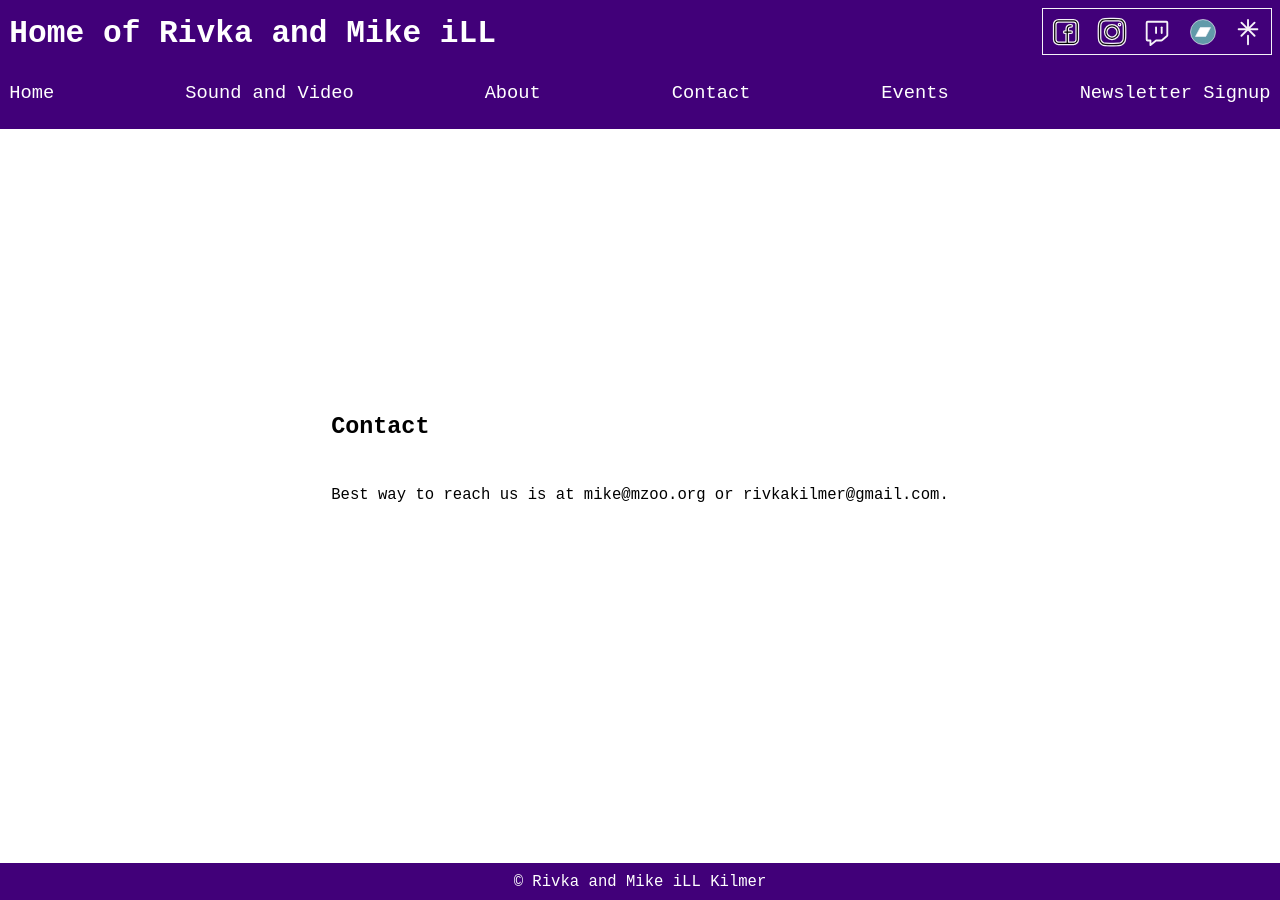
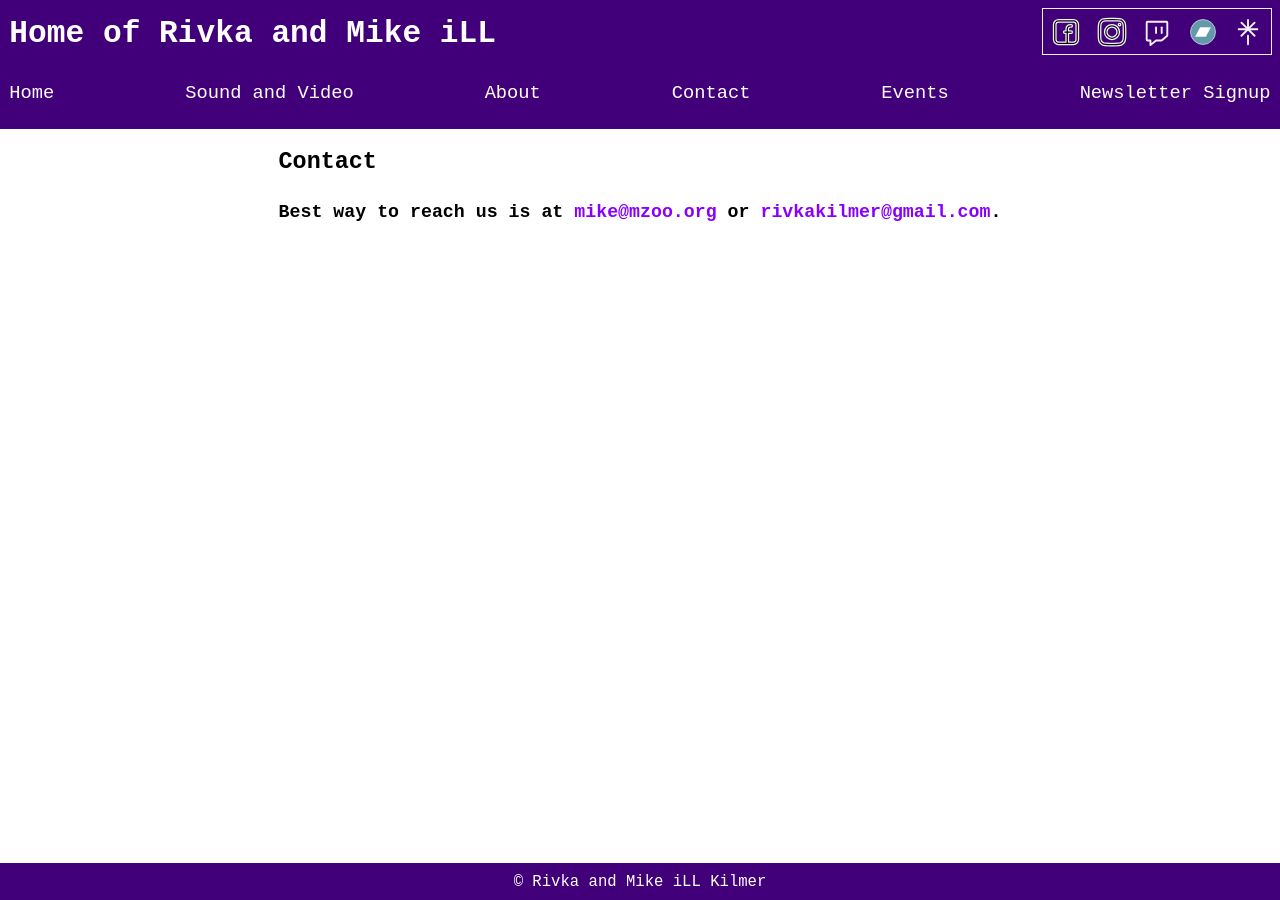
Before and after one commit to MikeiLL/gol-website, a Jekyll site: the page built from contact.md, in a window 1280 px wide. Built offline with Jekyll 4.4.1, drawn with Linux system fonts in a browser that asks for light colours.

Commit message:
Some styling refinements.

```diff
--- a/_layouts/default.html
+++ b/_layouts/default.html
@@ -21,7 +21,7 @@
         title="Signup for our newsletter">Newsletter Signup</a>
     </nav>
   </header>
-  <section>
+  <section style="min-height: 100%; display: flex; flex-direction: column; justify-content: flex-start; flex-grow: 1;">
     {{content}}
   </section>
   <footer>
--- a/_layouts/home.html
+++ b/_layouts/home.html
@@ -21,3 +21,4 @@ layout: default
     </li>
     {% endfor %}
   </ul>
+</section>
--- a/_layouts/page.html
+++ b/_layouts/page.html
@@ -2,5 +2,6 @@
 layout: default
 ---
 
-<h1>{{ page.title }}</h1>
+<h2>{{ page.title }}</h2>
+
 {{ content }}
--- a/contact.md
+++ b/contact.md
@@ -6,4 +6,4 @@ layout: page
 guid: 'https://giggleoutloud.com/LIVE/?page_id=58'
 ---
 
-Best way to reach us is at mike@mzoo.org or rivkakilmer@gmail.com.
+### Best way to reach us is at [mike@mzoo.org](mailto:mike@mzoo.org) or [rivkakilmer@gmail.com](mailto:rivkakilmer@gmail.com).
```
